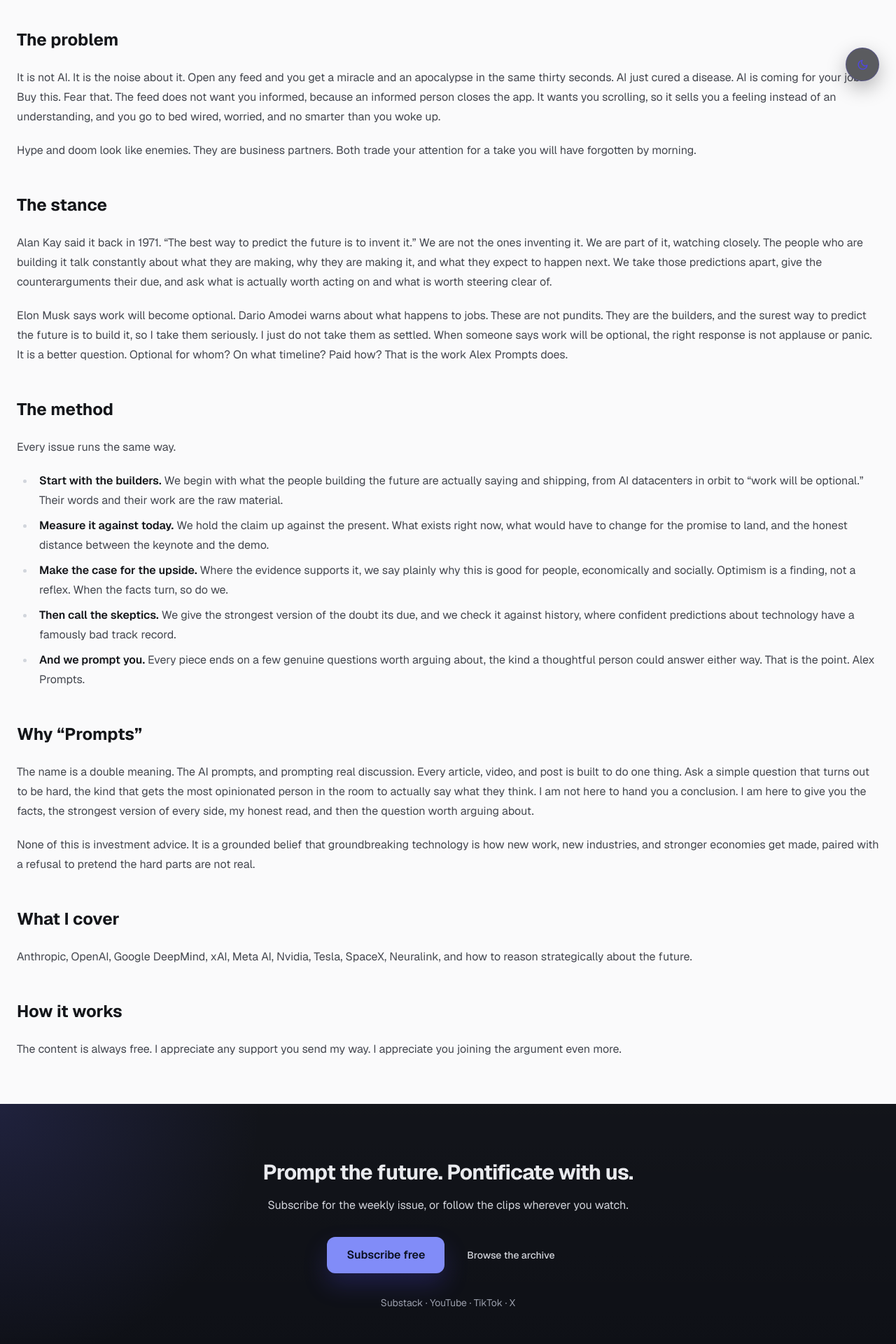
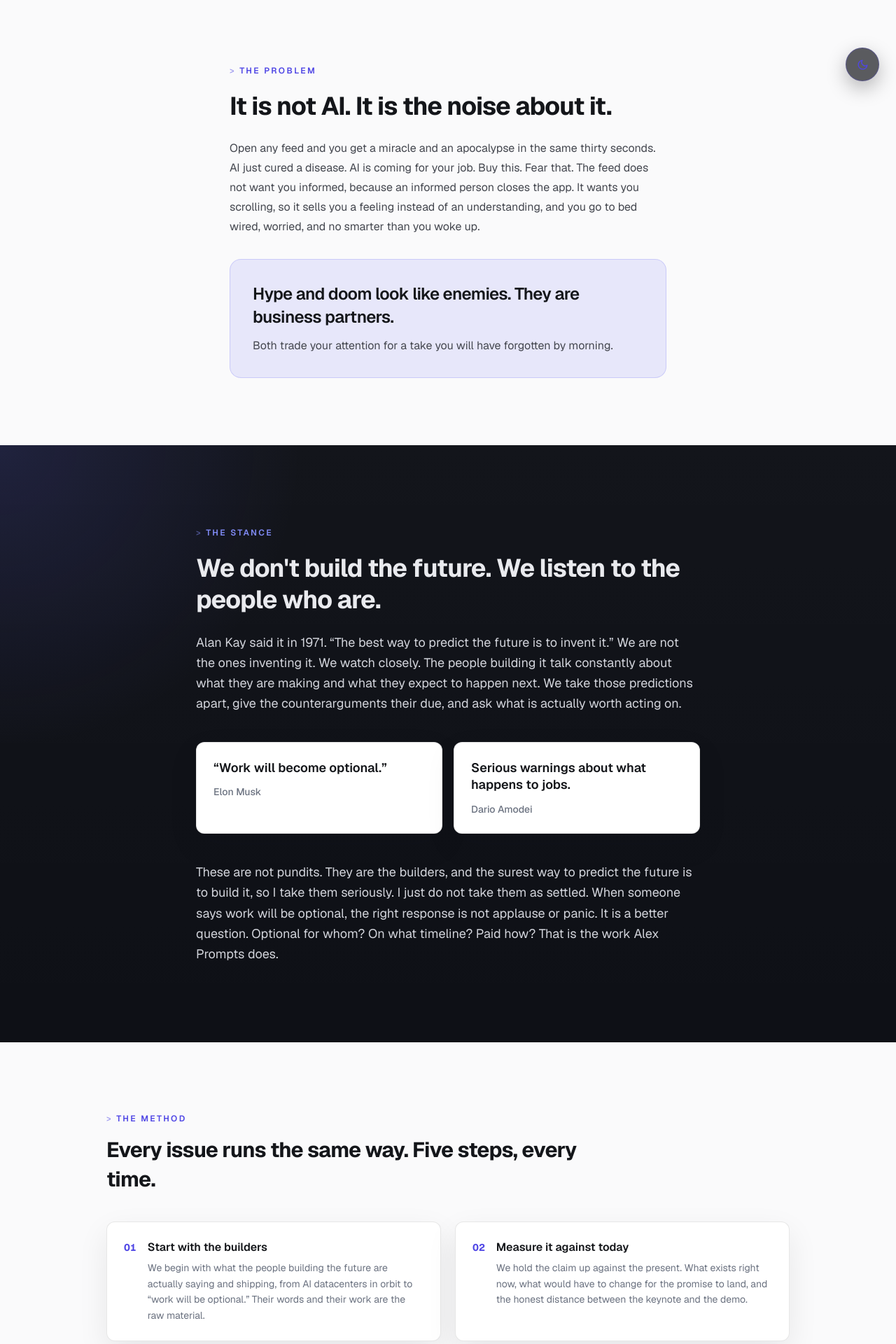
Before and after one commit to jsteryous/alexprompts, a Next.js app: page /about in a window 1280 px wide. Shown: the part 660-2580 px from the top of the page at 70% size. Built offline with nearby package versions, Linux system fonts and the light colour scheme; no server answers.

Commit message:
page update

```diff
--- a/src/app/about/page.tsx
+++ b/src/app/about/page.tsx
@@ -8,100 +8,193 @@ export const metadata: Metadata = {
   alternates: { canonical: `${site.url}/about` },
 };
 
+function ArrowIcon({ className = "" }: { className?: string }) {
+  return (
+    <svg width="16" height="16" fill="none" viewBox="0 0 24 24" stroke="currentColor" strokeWidth={2.5} className={className}>
+      <path strokeLinecap="round" strokeLinejoin="round" d="M17 8l4 4m0 0l-4 4m4-4H3" />
+    </svg>
+  );
+}
+
+function Eyebrow({ children, className = "" }: { children: React.ReactNode; className?: string }) {
+  return (
+    <span className={`theme-label inline-block text-xs font-semibold uppercase tracking-[0.2em] ${className}`}>
+      <span className="opacity-50">{"> "}</span>
+      {children}
+    </span>
+  );
+}
+
 export default function AboutPage() {
   return (
     <>
-      <section className="theme-page pt-32 pb-16">
+      {/* ── Hero ── */}
+      <section className="theme-page pt-32 md:pt-36 pb-16 md:pb-20">
         <div className="max-w-2xl mx-auto px-6">
-          <span className="theme-label inline-block text-xs font-semibold uppercase tracking-widest mb-5">
-            About
-          </span>
-          <h1 className="theme-text-primary text-3xl md:text-5xl font-bold tracking-tight leading-tight mb-6">
+          <Eyebrow className="mb-5">About</Eyebrow>
+          <h1 className="theme-text-primary text-4xl md:text-6xl font-bold tracking-tight leading-[1.05] mb-6">
             Change is the only constant.
           </h1>
           <p className="theme-text-secondary text-lg md:text-xl leading-relaxed">
-            {site.name} aims to help with technological literacy (understanding what’s actually happening with AI, biotech, robotics, energy, computing, etc.), which has become as essential today as reading and writing were 200 years ago. If you can’t read, you’re shut out of modern society. If you don’t understand the major technologies shaping the next 10 to 30 years, you’re increasingly shut out of economic opportunity, political decisions, and personal control over your life.
+            Understanding technology has become as essential as reading was two
+            hundred years ago. If you can&apos;t read, you&apos;re shut out of modern
+            society. If you don&apos;t understand the forces shaping the next ten to
+            thirty years, you&apos;re increasingly shut out of economic opportunity,
+            political decisions, and personal control over your life.
+          </p>
+          <p className="theme-text-muted text-sm mt-8 border-t theme-border pt-5">
+            Written by {site.author}.
           </p>
         </div>
       </section>
 
-      <section className="theme-section py-12 md:py-16">
-        <div className="max-w-2xl mx-auto px-6 theme-prose prose max-w-none">
-          <h2>The problem</h2>
-          <p>
-            It is not AI. It is the noise about it. Open any feed and you get a miracle and
-            an apocalypse in the same thirty seconds. AI just cured a disease. AI is coming
-            for your job. Buy this. Fear that. The feed does not want you informed, because
-            an informed person closes the app. It wants you scrolling, so it sells you a
-            feeling instead of an understanding, and you go to bed wired, worried, and no
-            smarter than you woke up.
-          </p>
-          <p>
-            Hype and doom look like enemies. They are business partners. Both trade your
-            attention for a take you will have forgotten by morning.
+      {/* ── The problem ── */}
+      <section className="theme-section py-16 md:py-24 border-t theme-border">
+        <div className="max-w-2xl mx-auto px-6">
+          <Eyebrow className="mb-5">The problem</Eyebrow>
+          <h2 className="theme-text-primary text-2xl md:text-4xl font-bold tracking-tight leading-tight mb-6">
+            It is not AI. It is the noise about it.
+          </h2>
+          <div className="theme-prose prose max-w-none">
+            <p>
+              Open any feed and you get a miracle and an apocalypse in the same thirty
+              seconds. AI just cured a disease. AI is coming for your job. Buy this. Fear
+              that. The feed does not want you informed, because an informed person closes
+              the app. It wants you scrolling, so it sells you a feeling instead of an
+              understanding, and you go to bed wired, worried, and no smarter than you woke
+              up.
+            </p>
+          </div>
+          <blockquote className="theme-card-accent border rounded-2xl p-7 md:p-8 mt-8">
+            <p className="theme-text-primary text-xl md:text-2xl font-semibold tracking-tight leading-snug">
+              Hype and doom look like enemies. They are business partners.
+            </p>
+            <p className="theme-text-secondary text-base leading-relaxed mt-3">
+              Both trade your attention for a take you will have forgotten by morning.
+            </p>
+          </blockquote>
+        </div>
+      </section>
+
+      {/* ── The stance ── */}
+      <section className="theme-section-contrast py-20 md:py-28">
+        <div className="max-w-3xl mx-auto px-6">
+          <Eyebrow className="mb-5">The stance</Eyebrow>
+          <h2 className="theme-text-primary text-2xl md:text-4xl font-bold tracking-tight leading-tight mb-6">
+            We don&apos;t build the future. We listen to the people who are.
+          </h2>
+          <p className="theme-text-contrast-muted text-base md:text-lg leading-relaxed mb-10">
+            Alan Kay said it in 1971. &ldquo;The best way to predict the future is to
+            invent it.&rdquo; We are not the ones inventing it. We watch closely. The
+            people building it talk constantly about what they are making and what they
+            expect to happen next. We take those predictions apart, give the
+            counterarguments their due, and ask what is actually worth acting on.
           </p>
 
-          <h2>The stance</h2>
-          <p>
-            Alan Kay said it back in 1971. &ldquo;The best way to predict the future is to
-            invent it.&rdquo; We are not the ones inventing it. We are part of it, watching
-            closely. The
-            people who are building it talk constantly about what they are making, why they
-            are making it, and what they expect to happen next. We take those predictions
-            apart, give the counterarguments their due, and ask what is actually worth acting
-            on and what is worth steering clear of.
-          </p>
-          <p>
-            Elon Musk says work will become optional. Dario Amodei warns about
-            what happens to jobs. These are not pundits. They are the builders, and the surest
-            way to predict the future is to build it, so I take them seriously. I just do not
-            take them as settled. When someone says work will be optional, the right response is
-            not applause or panic. It is a better question. Optional for whom? On what timeline?
+          <div className="grid gap-4 sm:grid-cols-2 mb-10">
+            <div className="theme-card-strong border theme-border rounded-xl p-6">
+              <p className="theme-text-primary text-lg font-semibold leading-snug mb-3">
+                &ldquo;Work will become optional.&rdquo;
+              </p>
+              <p className="theme-text-muted text-sm font-medium">Elon Musk</p>
+            </div>
+            <div className="theme-card-strong border theme-border rounded-xl p-6">
+              <p className="theme-text-primary text-lg font-semibold leading-snug mb-3">
+                Serious warnings about what happens to jobs.
+              </p>
+              <p className="theme-text-muted text-sm font-medium">Dario Amodei</p>
+            </div>
+          </div>
+
+          <p className="theme-text-contrast-muted text-base md:text-lg leading-relaxed">
+            These are not pundits. They are the builders, and the surest way to predict the
+            future is to build it, so I take them seriously. I just do not take them as
+            settled. When someone says work will be optional, the right response is not
+            applause or panic. It is a better question. Optional for whom? On what timeline?
             Paid how? That is the work {site.name} does.
-          </p>
-
-          <h2>The method</h2>
-          <p>Every issue runs the same way.</p>
-          <ul>
-            {principles.map((p) => (
-              <li key={p.title}>
-                <strong>{p.title}.</strong> {p.body}
-              </li>
-            ))}
-          </ul>
-
-          <h2>Why &ldquo;Prompts&rdquo;</h2>
-          <p>
-            The name is a double meaning. The AI prompts, and prompting real discussion. Every
-            article, video, and post is built to do one thing. Ask a simple question that turns
-            out to be hard, the kind that gets the most opinionated person in the room to
-            actually say what they think. I am not here to hand you a conclusion. I am here to
-            give you the facts, the strongest version of every side, my honest read, and then
-            the question worth arguing about.
-          </p>
-          <p>
-            None of this is investment advice. It is a grounded belief that groundbreaking
-            technology is how new work, new industries, and stronger economies get made, paired
-            with a refusal to pretend the hard parts are not real.
-          </p>
-
-          <h2>What I cover</h2>
-          <p>{coverage.join(", ")}, and how to reason strategically about the future.</p>
-
-          <h2>How it works</h2>
-          <p>
-            The content is always free. I appreciate any support you send my way. I
-            appreciate you joining the argument even more.
           </p>
         </div>
       </section>
 
-      <section className="theme-section-contrast py-20">
+      {/* ── The method ── */}
+      <section className="theme-section py-16 md:py-24">
+        <div className="max-w-5xl mx-auto px-6">
+          <div className="max-w-2xl mb-10">
+            <Eyebrow className="mb-4">The method</Eyebrow>
+            <h2 className="theme-text-primary text-2xl md:text-3xl font-bold tracking-tight leading-snug">
+              Every issue runs the same way. Five steps, every time.
+            </h2>
+          </div>
+          <ol className="grid gap-5 md:grid-cols-2">
+            {principles.map((p, i) => (
+              <li key={p.title} className="theme-card-strong border theme-border rounded-xl p-6 flex gap-4">
+                <span className="theme-label text-sm font-bold tabular-nums pt-0.5">
+                  {String(i + 1).padStart(2, "0")}
+                </span>
+                <div>
+                  <h3 className="theme-text-primary text-base font-semibold mb-1.5">{p.title}</h3>
+                  <p className="theme-text-muted text-sm leading-relaxed">{p.body}</p>
+                </div>
+              </li>
+            ))}
+          </ol>
+        </div>
+      </section>
+
+      {/* ── Why "Prompts" ── */}
+      <section className="theme-section py-16 md:py-24 border-t theme-border">
+        <div className="max-w-2xl mx-auto px-6">
+          <Eyebrow className="mb-5">Why &ldquo;Prompts&rdquo;</Eyebrow>
+          <h2 className="theme-text-primary text-2xl md:text-4xl font-bold tracking-tight leading-tight mb-6">
+            A double meaning, on purpose.
+          </h2>
+          <div className="theme-prose prose max-w-none">
+            <p>
+              The AI prompts, and prompting real discussion. Every article, video, and post
+              is built to do one thing. Ask a simple question that turns out to be hard, the
+              kind that gets the most opinionated person in the room to actually say what
+              they think. I am not here to hand you a conclusion. I am here to give you the
+              facts, the strongest version of every side, my honest read, and then the
+              question worth arguing about.
+            </p>
+            <p>
+              None of this is investment advice. It is a grounded belief that groundbreaking
+              technology is how new work, new industries, and stronger economies get made,
+              paired with a refusal to pretend the hard parts are not real.
+            </p>
+          </div>
+        </div>
+      </section>
+
+      {/* ── What I cover ── */}
+      <section className="theme-section-muted border-y theme-border py-14 md:py-20">
+        <div className="max-w-3xl mx-auto px-6 text-center">
+          <Eyebrow className="mb-6">What I cover</Eyebrow>
+          <div className="flex flex-wrap justify-center gap-2.5 mb-6">
+            {coverage.map((c) => (
+              <span
+                key={c}
+                className="theme-card-strong theme-text-secondary border theme-border text-sm font-medium px-4 py-2 rounded-full"
+              >
+                {c}
+              </span>
+            ))}
+          </div>
+          <p className="theme-text-muted text-base leading-relaxed">
+            And how to reason strategically about the future. The content is always free. I
+            appreciate any support you send my way. I appreciate you joining the argument
+            even more.
+          </p>
+        </div>
+      </section>
+
+      {/* ── CTA ── */}
+      <section className="theme-section-contrast py-20 md:py-28">
         <div className="max-w-2xl mx-auto px-6 text-center">
-          <h2 className="theme-text-primary text-2xl md:text-3xl font-bold tracking-tight mb-4">
+          <h2 className="theme-text-primary text-2xl md:text-4xl font-bold tracking-tight mb-4">
             Prompt the future. Pontificate with us.
           </h2>
-          <p className="theme-text-contrast-muted mb-8 leading-relaxed">
+          <p className="theme-text-contrast-muted text-base md:text-lg mb-8 leading-relaxed">
             Subscribe for the weekly issue, or follow the clips wherever you watch.
           </p>
           <div className="flex flex-col sm:flex-row gap-3 justify-center items-center">
@@ -112,9 +205,10 @@ export default function AboutPage() {
               className="theme-cta-accent inline-flex items-center gap-2 font-semibold px-7 py-3.5 rounded-xl"
             >
               Subscribe free
+              <ArrowIcon />
             </a>
             <Link href="/archive" className="theme-link inline-flex items-center gap-2 font-medium px-5 py-3.5 text-sm">
-              Browse the archive
+              Browse the archive <ArrowIcon className="w-3.5 h-3.5" />
             </Link>
           </div>
           <p className="theme-text-muted text-sm mt-8">
```
Also changed, not shown: src/app/page.tsx (+4 -4 lines).
